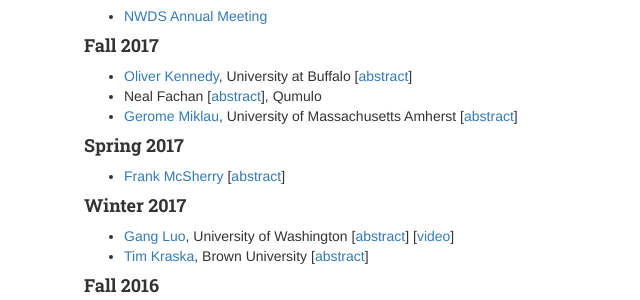
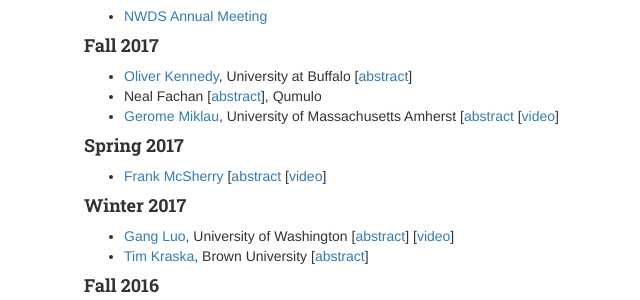
Before and after one commit to uwdb/website, a Jekyll site: the page built from nwds/nwds.markdown, in a window 1280 px wide and 900 px high, scrolled down 660 px. Shown: the part 152-452 px from the top of the window, without its empty margins (71-711 px from the left). Built offline with Jekyll 4.4.1, drawn with Linux system fonts in a browser that asks for light colours; nearby versions of some CDN libraries.

Commit message:
updated with past talk videos

```diff
--- a/nwds/nwds.markdown
+++ b/nwds/nwds.markdown
@@ -45,11 +45,11 @@
 
 * [Oliver Kennedy](https://odin.cse.buffalo.edu/people/oliver_kennedy.html), University at Buffalo [[abstract](past_talks.html#Oliver_Kennedy_12_11_17)]
 * Neal Fachan [[abstract](past_talks.html#Neal_Fachan_12_08_17)], Qumulo
-* [Gerome Miklau](http://people.cs.umass.edu/~miklau/), University of Massachusetts Amherst [[abstract](past_talks.html#Gerome_Miklau_11_17_17)]
+* [Gerome Miklau](http://people.cs.umass.edu/~miklau/), University of Massachusetts Amherst [[abstract](past_talks.html#Gerome_Miklau_11_17_17) [[video](https://youtu.be/vfN3M1qRk1g)]
 
 #### Spring 2017
 
-* [Frank McSherry](https://github.com/frankmcsherry) [[abstract](past_talks.html#Frank_McSherry_5_26_17)]
+* [Frank McSherry](https://github.com/frankmcsherry) [[abstract](past_talks.html#Frank_McSherry_5_26_17) [[video](https://youtu.be/v483UydXszY)]
 
 #### Winter 2017
 
```
